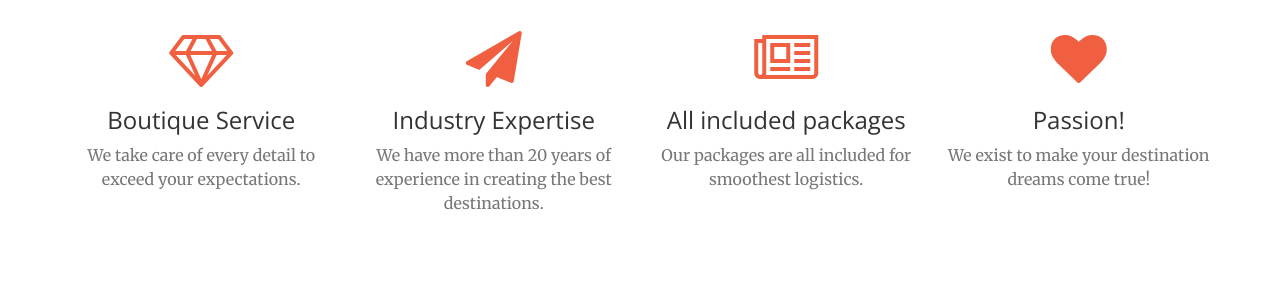
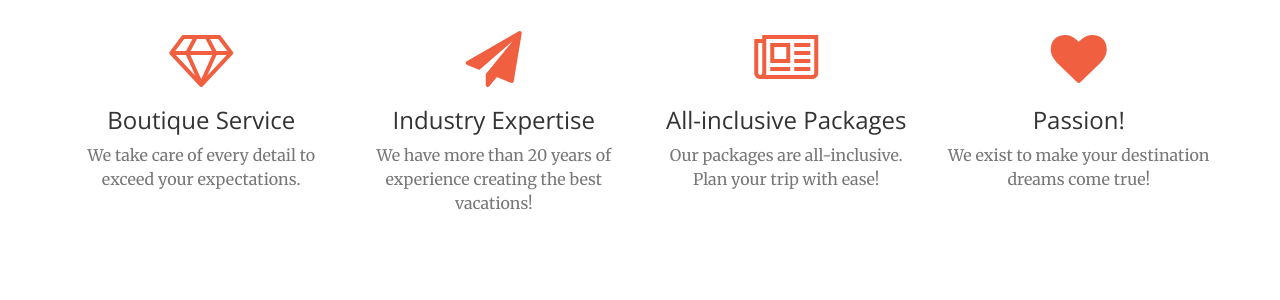
Before and after one commit to oosd2015/term1, a PHP site: page / in a window 1280 px wide. Shown: the part 1335-1635 px from the top of the page. Run offline with PHP 8.4, Linux system fonts and the light colour scheme.

Commit message:
Testing Changes

```diff
--- a/Template/Group website/bookings.php
+++ b/Template/Group website/bookings.php
@@ -133,7 +133,7 @@ License:     The MIT License (MIT) Copyright (c) 2011-2015 Twitter, Inc.
     					<div class="intro">
     						Hello <strong><?php echo $customerFullName; ?></strong>,
     						<br>
-    						This is the overview for your Travel Experts Package <strong><?php echo "$".$packagePrice ?></strong> (CA)
+    						This is the overview for your Travel Experts Package.
     					</div>
 
 
@@ -170,7 +170,7 @@ License:     The MIT License (MIT) Copyright (c) 2011-2015 Twitter, Inc.
                       Return: <?php echo $returnDate; ?><br>
     								</div>
     								<div class="col-xs-3 qty">
-    									<input type="text" id="packageNumber" placeholder="Enter Number of Travelers"/>
+    									<input type="text" id="packageNumber" placeholder="Number of Travelers"/>
     								</div>
     								<div class="col-xs-5 amount text-right">
     									<span id="packagePriceTotal">0.00</span>
--- a/Template/Group website/index.php
+++ b/Template/Group website/index.php
@@ -129,14 +129,14 @@ License:     Apache 2.0 by Start Bootstrap.
               <div class="gallery-box">
                 <i class="fa fa-4x fa-paper-plane wow bounceIn text-primary" data-wow-delay=".1s"></i>
                 <h3>Industry Expertise</h3>
-                <p class="text-muted">We have more than 20 years of experience in creating the best destinations.</p>
+                <p class="text-muted">We have more than 20 years of experience creating the best vacations!</p>
               </div>
             </div>
             <div class="col-lg-3 col-md-6 text-center">
               <div class="gallery-box">
                 <i class="fa fa-4x fa-newspaper-o wow bounceIn text-primary" data-wow-delay=".2s"></i>
-                <h3>All included packages</h3>
-                <p class="text-muted">Our packages are all included for smoothest logistics.</p>
+                <h3>All-inclusive Packages</h3>
+                <p class="text-muted">Our packages are all-inclusive.  Plan your trip with ease!</p>
               </div>
             </div>
             <div class="col-lg-3 col-md-6 text-center">
--- a/Template/Group website/registration.php
+++ b/Template/Group website/registration.php
@@ -216,7 +216,7 @@ License:     Apache 2.0 by Start Bootstrap.
           <label class="col-md-4 control-label" for=""></label>
             <div class="col-md-4">
               <input name="CustEmail" type="email" placeholder="Email *"
-                     class="form-control input-md" title="Please provide your email in the following format: John.Smith@email.com" pattern="/(?:[a-z0-9!#$%&'*+/=?^_`{|}~-]+(?:\.[a-z0-9!#$%&'*+/=?^_`{|}~-]+)*|"(?:[\x01-\x08\x0b\x0c\x0e-\x1f\x21\x23-\x5b\x5d-\x7f]|\\[\x01-\x09\x0b\x0c\x0e-\x7f])*")@(?:(?:[a-z0-9](?:[a-z0-9-]*[a-z0-9])?\.)+[a-z0-9](?:[a-z0-9-]*[a-z0-9])?|\[(?:(?:25[0-5]|2[0-4][0-9]|[01]?[0-9][0-9]?)\.){3}(?:25[0-5]|2[0-4][0-9]|[01]?[0-9][0-9]?|[a-z0-9-]*[a-z0-9]:(?:[\x01-\x08\x0b\x0c\x0e-\x1f\x21-\x5a\x53-\x7f]|\\[\x01-\x09\x0b\x0c\x0e-\x7f])+)\])/"
+                     class="form-control input-md" title="Please provide your email in the following format: john.smith@email.com" pattern="/(?:[a-z0-9!#$%&'*+/=?^_`{|}~-]+(?:\.[a-z0-9!#$%&'*+/=?^_`{|}~-]+)*|"(?:[\x01-\x08\x0b\x0c\x0e-\x1f\x21\x23-\x5b\x5d-\x7f]|\\[\x01-\x09\x0b\x0c\x0e-\x7f])*")@(?:(?:[a-z0-9](?:[a-z0-9-]*[a-z0-9])?\.)+[a-z0-9](?:[a-z0-9-]*[a-z0-9])?|\[(?:(?:25[0-5]|2[0-4][0-9]|[01]?[0-9][0-9]?)\.){3}(?:25[0-5]|2[0-4][0-9]|[01]?[0-9][0-9]?|[a-z0-9-]*[a-z0-9]:(?:[\x01-\x08\x0b\x0c\x0e-\x1f\x21-\x5a\x53-\x7f]|\\[\x01-\x09\x0b\x0c\x0e-\x7f])+)\])/"
                      required="required" onfocus="showTip(this)" onblur="hideTip(this)">
               <p class="inputTip"></p>
             </div>
```
